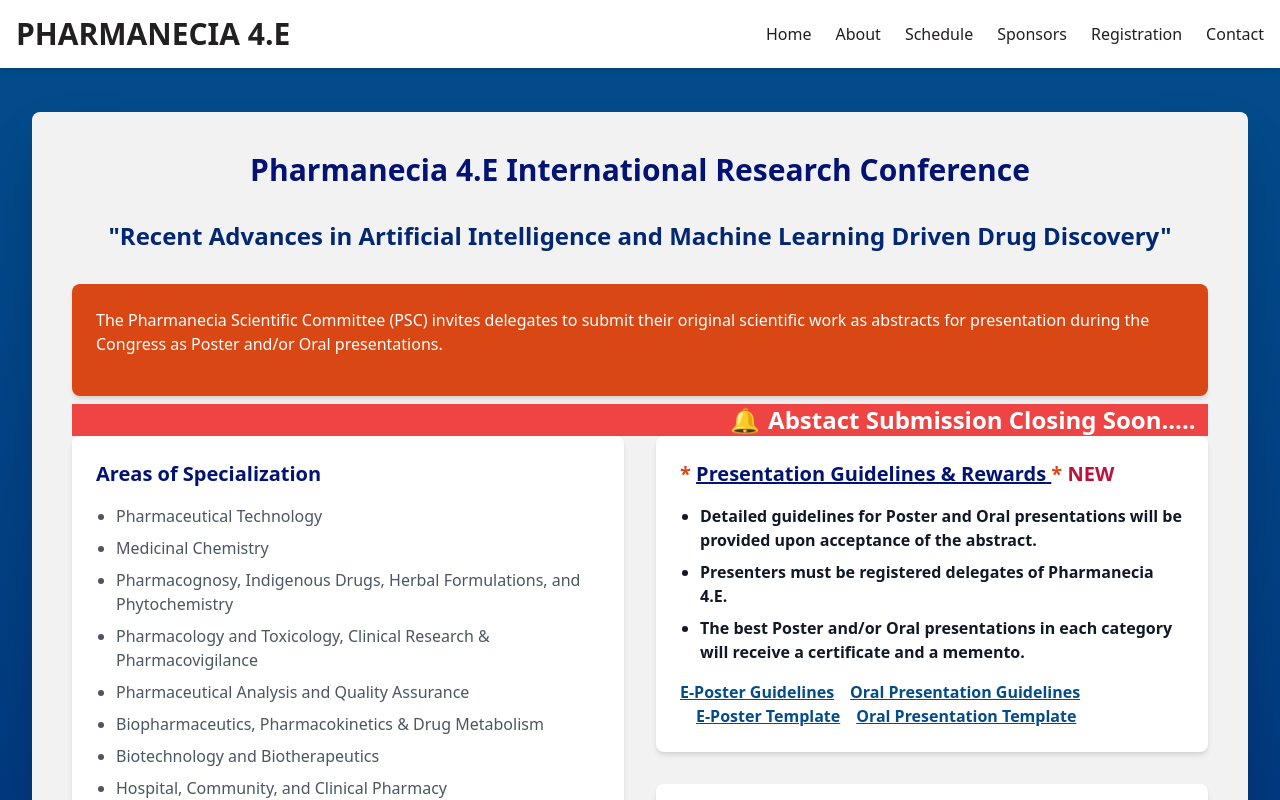
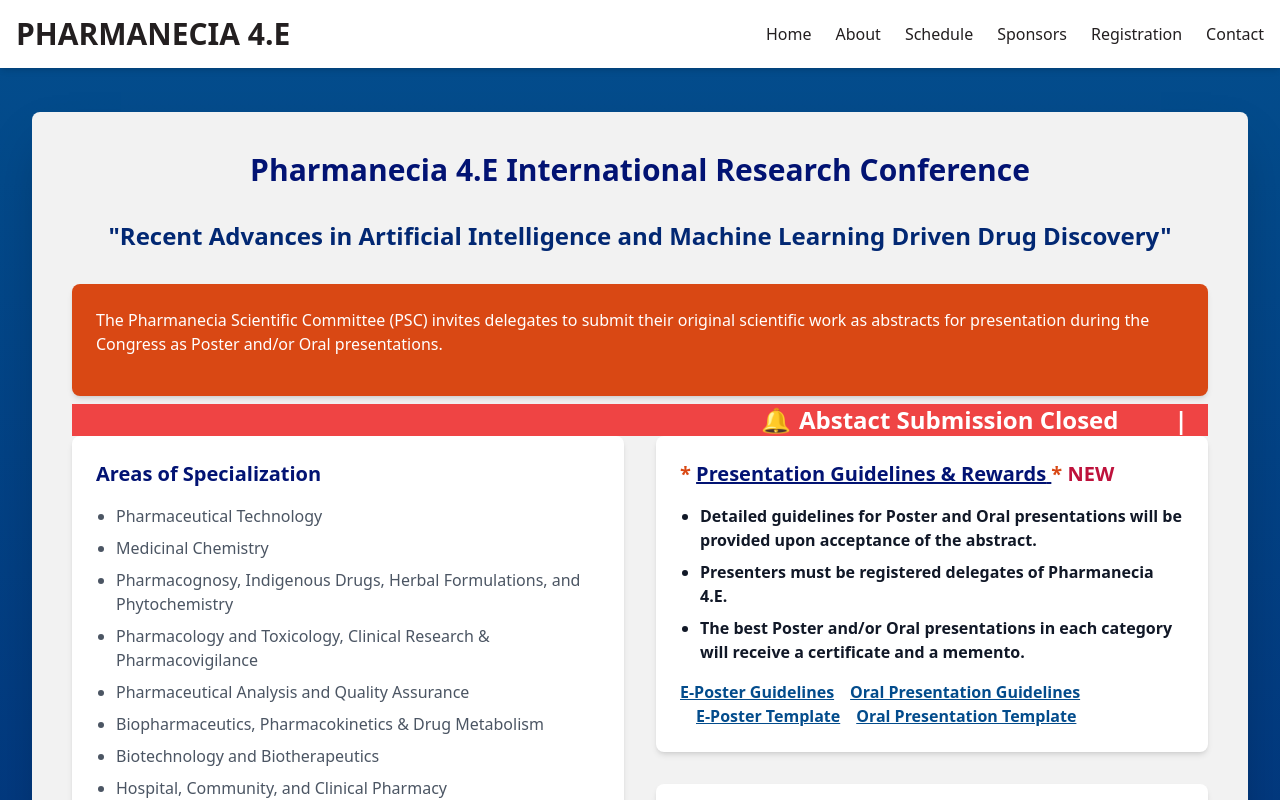
Before and after one commit to ravindrasirvi609/pharmanecia, a Next.js app: page /abstractForm in a window 1280 px wide. Shown: the top 800 px of the page. Built offline with nearby package versions, Linux system fonts and the light colour scheme; no server answers.

Commit message:
Update InfiniteRibbon text to indicate abstract submission is closed

```diff
--- a/src/app/abstractForm/page.tsx
+++ b/src/app/abstractForm/page.tsx
@@ -36,7 +36,7 @@ const AbstractFormPage: React.FC = () => {
               presentations.
             </p>
           </section>
-          <InfiniteRibbon text="Abstact Submission Closing Soon....." />
+          <InfiniteRibbon text="Abstact Submission Closed" />
 
           <div className="grid grid-cols-1 md:grid-cols-2 gap-8">
             <div className="space-y-8">
```
